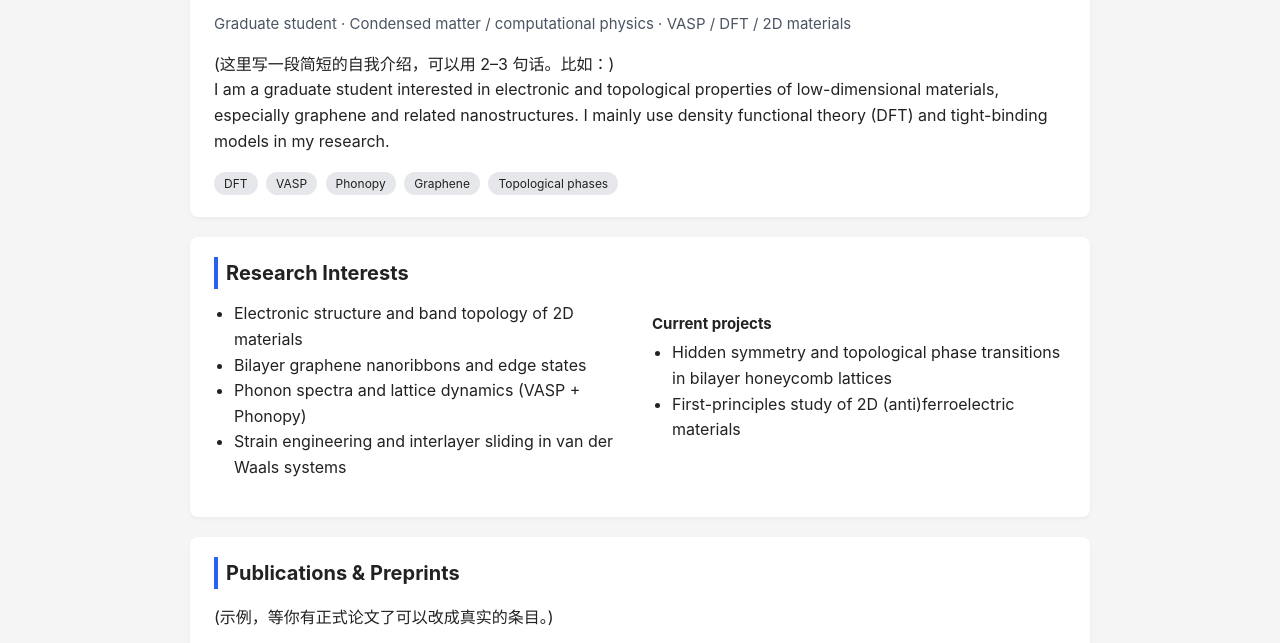
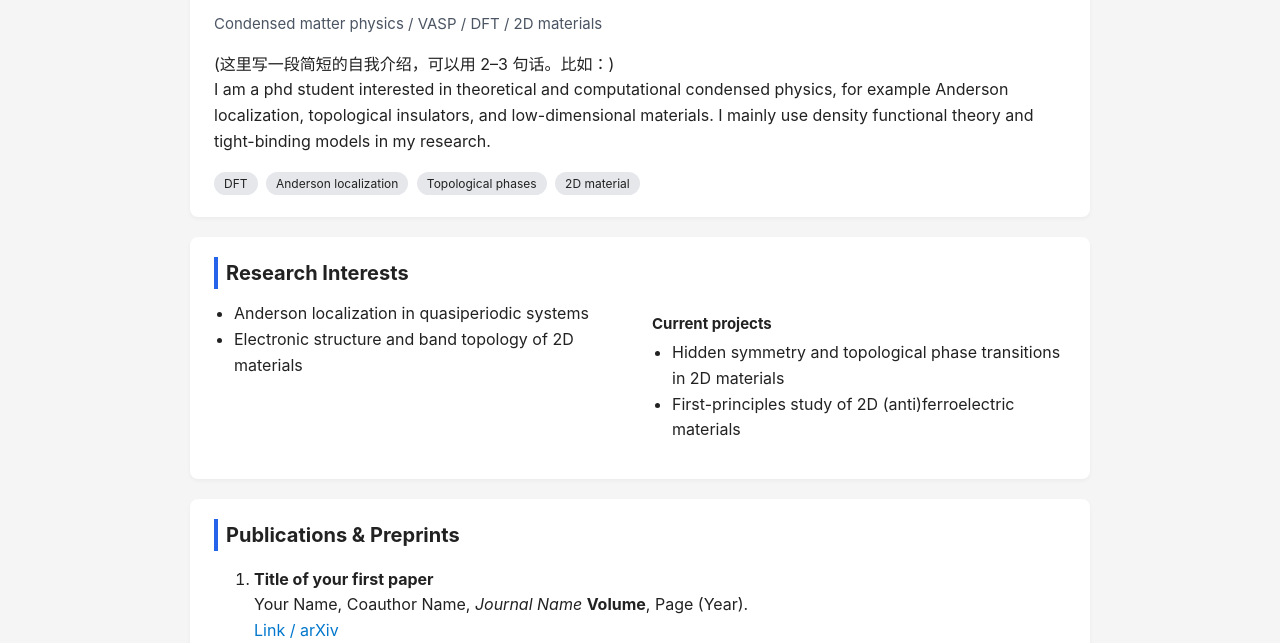
Before and after one commit to haitaohu55/haitaohu55.github.io, a plain HTML site: page index.html in a window 1280 px wide. Shown: the part 156-799 px from the top of the page. Drawn offline with Linux system fonts and the light colour scheme.

Commit message:
Update index.html

```diff
--- a/index.html
+++ b/index.html
@@ -159,20 +159,19 @@
     <section id="about">
       <h1>Haitao Hu</h1>
       <p class="subtitle">
-        Graduate student · Condensed matter / computational physics · VASP / DFT / 2D materials
+        Condensed matter physics / VASP / DFT / 2D materials
       </p>
       <p>
         (这里写一段简短的自我介绍，可以用 2–3 句话。比如：)<br>
-        I am a graduate student interested in electronic and topological properties of
-        low-dimensional materials, especially graphene and related nanostructures.
-        I mainly use density functional theory (DFT) and tight-binding models in my research.
+        I am a phd student interested in theoretical and computational condensed physics, for example Anderson localization,
+        topological insulators, and low-dimensional materials.
+        I mainly use density functional theory and tight-binding models in my research.
       </p>
       <div class="tag-list">
         <span>DFT</span>
-        <span>VASP</span>
-        <span>Phonopy</span>
-        <span>Graphene</span>
+        <span>Anderson localization</span>
         <span>Topological phases</span>
+        <span>2D material</span>
       </div>
     </section>
 
@@ -182,16 +181,14 @@
       <div class="two-column">
         <div class="col">
           <ul>
+            <li>Anderson localization in quasiperiodic systems</li>
             <li>Electronic structure and band topology of 2D materials</li>
-            <li>Bilayer graphene nanoribbons and edge states</li>
-            <li>Phonon spectra and lattice dynamics (VASP + Phonopy)</li>
-            <li>Strain engineering and interlayer sliding in van der Waals systems</li>
           </ul>
         </div>
         <div class="col">
           <h3 style="font-size: 15px; margin-bottom: 4px;">Current projects</h3>
           <ul>
-            <li>Hidden symmetry and topological phase transitions in bilayer honeycomb lattices</li>
+            <li>Hidden symmetry and topological phase transitions in 2D materials</li>
             <li>First-principles study of 2D (anti)ferroelectric materials</li>
           </ul>
         </div>
@@ -201,7 +198,6 @@
     <!-- 论文 / 预印本 -->
     <section id="publications">
       <h2>Publications & Preprints</h2>
-      <p>(示例，等你有正式论文了可以改成真实的条目。)</p>
       <ol>
         <li>
           <strong>Title of your first paper</strong><br>
```
